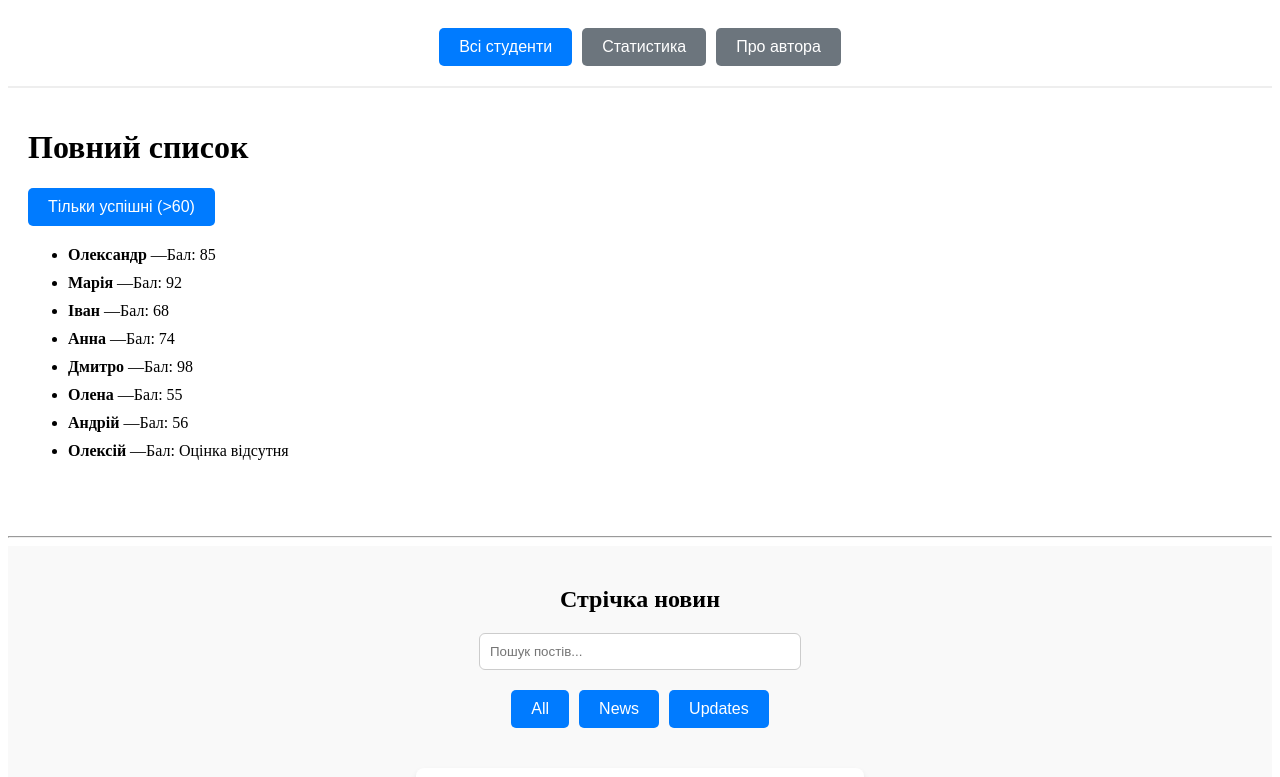
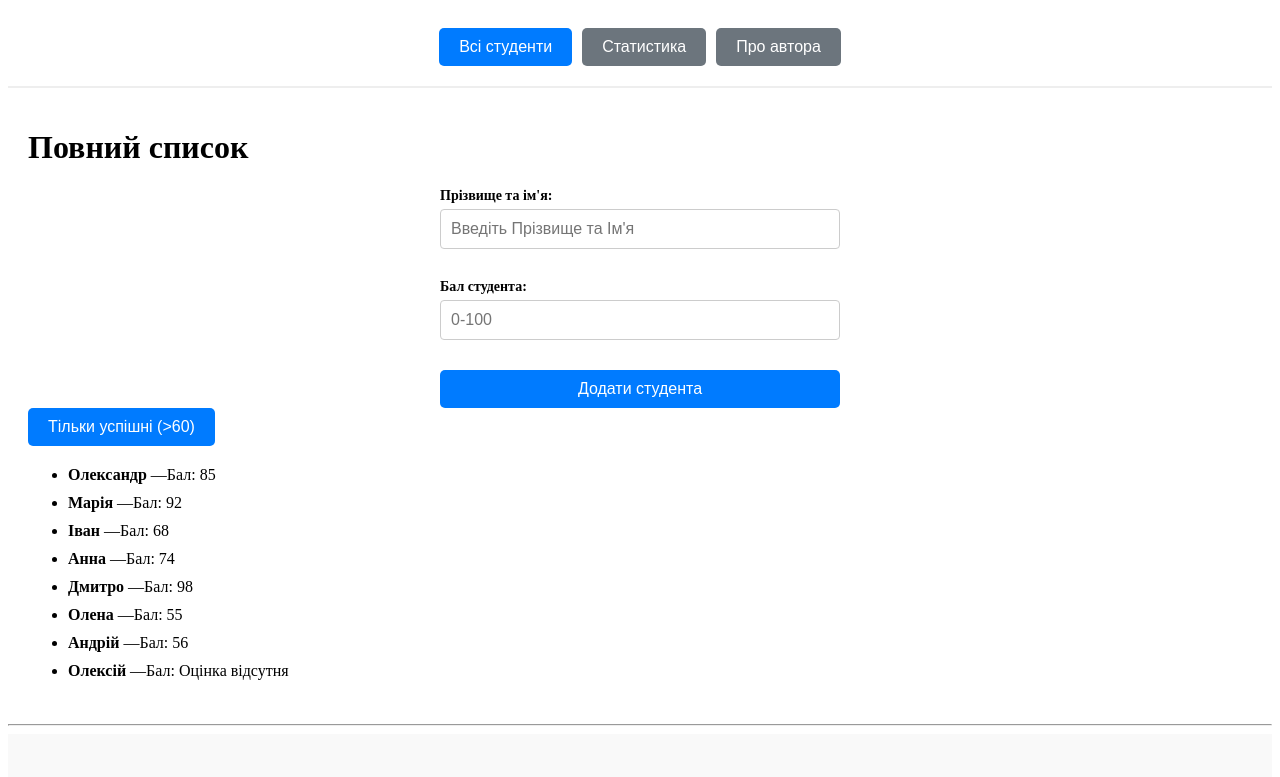
Before and after one commit to ZhytomyrskaAnna/my-react-project, a React (Vite) app: page / in a window 1280 px wide. Shown: the top 777 px of the page. Built offline with nearby package versions, Linux system fonts and the light colour scheme.

Commit message:
Add AddStudentsForm

```diff
--- a/src/App.jsx
+++ b/src/App.jsx
@@ -4,8 +4,10 @@ import Card from './components/molecules/Card/Card.jsx';
 import Header from "./components/organisma/Header.jsx";
 import Post from './components/molecules/Post/Post.jsx';
 import SearchBar from "./components/molecules/SearchBar/SearchBar.jsx";
+import AddStudentForm from "./components/organisma/AddStudentForm/AddStudentForm.jsx";
 import styles from './App.module.css';
 import { students, postsData, categories } from './data';
+import { students as initialStudents } from './data';
 import { useState } from 'react';
 
 function App() {
@@ -15,6 +17,7 @@ function App() {
   const [activeTab, setActiveTab] = useState('list');
   const [searchTerm, setSearchTerm] = useState("");
   const [activeCategory, setActiveCategory]=useState("All");
+  const [students, setStudents] = useState(initialStudents);
 
   const totalScore = students.reduce((acc, student) => acc + (student.score || 0), 0);
   const averageScore = students.length > 0 ? (totalScore / students.length).toFixed(1) : 0;;
@@ -37,6 +40,10 @@ function App() {
     alert('Логіка входу буде реалізована пізніше');
 
 
+  };
+
+  const handleAddStudent = (newStudent) => {
+    setStudents([...students, newStudent]);
   };
 
   return (
@@ -80,6 +87,9 @@ function App() {
         {activeTab === 'list' && (
           <div>
             <h1>{filterActive ? "Успішні студенти" : "Повний список"}</h1>
+
+            <AddStudentForm onAddStudent={handleAddStudent}/>
+
             <Button onClick={() => setFilterActive(!filterActive)} variant="primary">
               {filterActive ? "Показати всіх" : "Тільки успішні (>60)"}
             </Button>
--- a/src/components/organisma/AddStudentForm.jsx
+++ b/src/components/organisma/AddStudentForm/AddStudentForm.jsx
@@ -1,6 +1,7 @@
 import { useState } from "react";
-import Input from "./atoms/Input";
-import Button from "./atoms/Button";
+import Input from "../../atoms/Input/Input";
+import Button from "../../atoms/Button/Button";
+import styles from "./AddStudentForm.module.css";
 
 //Function validation
 const validate = (values) => {
@@ -78,15 +79,15 @@ const validate = (values) => {
       Object.keys(errors).length === 0;
 
     return (
-      <form onSubmit={handleSubmit}>
+      <form onSubmit={handleSubmit} className={styles.form}>
         <Input
           label="Прізвище та ім'я:"
           name="name"
           value={formData.name}
           onChange={handleChange}
-          placeholder="Введіть ПІБ"
+          placeholder="Введіть Прізвище та Ім'я"
         />
-        {errors.name && <p style={{ color: "red" }}>{errors.name}</p>}
+        {errors.name && <p className={styles.error}>{errors.name}</p>}
 
         <Input
           label="Бал студента:"
@@ -96,9 +97,9 @@ const validate = (values) => {
           onChange={handleChange}
           placeholder="0-100"
         />
-        {errors.score && <p style={{ color: "red" }}>{errors.score}</p>}
+        {errors.score && <p className={styles.error}>{errors.score}</p>}
 
-        <Button type="submit" disabled={!isFormValid}>
+        <Button type="submit" className={styles.button} disabled={!isFormValid}>
           Додати студента
         </Button>
       </form>
--- /dev/null
+++ b/src/components/organisma/AddStudentForm/AddStudentForm.module.css
@@ -0,0 +1,27 @@
+.form {
+    display: flex;
+    flex-direction: column;
+    gap: 15px;
+    max-width: 400px;
+    margin: 0 auto;
+  }
+
+  .error {
+    color: red;
+    margin: 0;
+  }
+
+  .button {
+    padding: 10px 15px;
+    background-color: #1976d2;
+    color: white;
+    border: none;
+    border-radius: 4px;
+    cursor: pointer;
+    font-weight: bold;
+  }
+
+  .button:disabled {
+    background-color: #ccc;
+    cursor: not-allowed;
+  }
```
